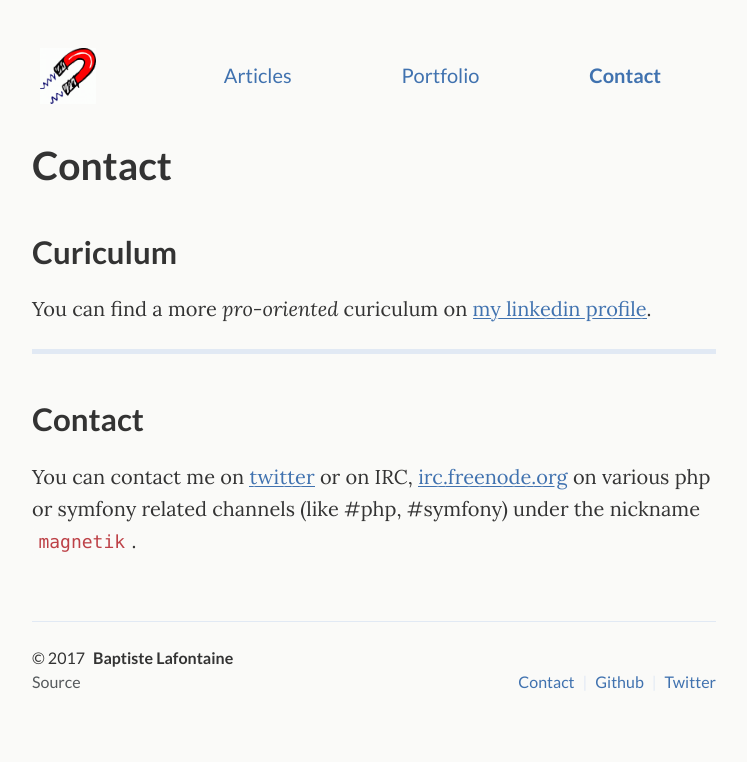
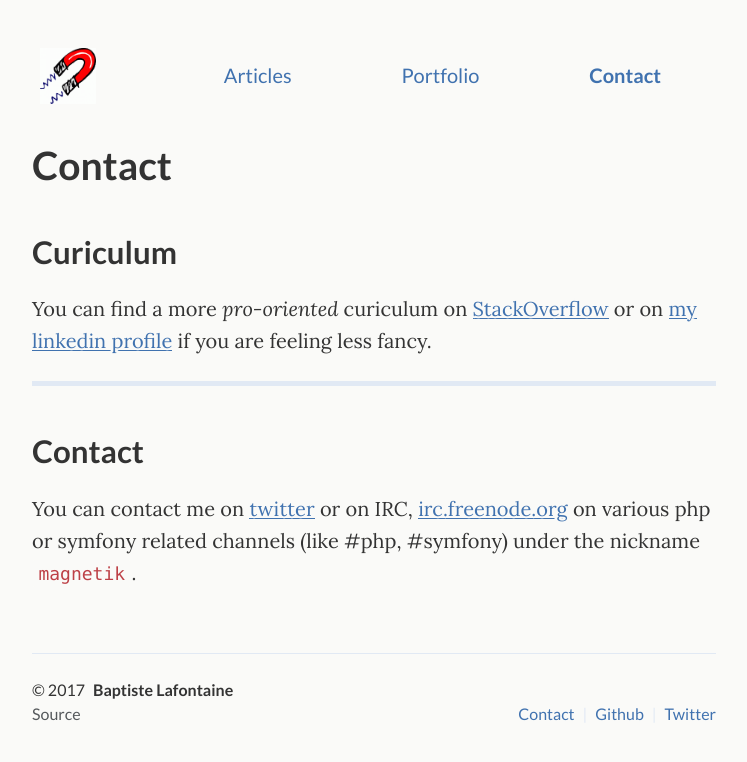
Before and after one commit to magnetik/magnetik.github.io, a Jekyll site: the page built from _pages/contact.md, in a window 1280 px wide. Shown: the top 762 px of the page, without its empty margins (266-1013 px from the left). Built offline with Jekyll 4.4.1, drawn with Linux system fonts in a browser that asks for light colours.

Commit message:
Update contact.md

```diff
--- a/_pages/contact.md
+++ b/_pages/contact.md
@@ -10,7 +10,7 @@ permalink: /contact/
 
 ## Curiculum
 
-You can find a more _pro-oriented_ curiculum on [my linkedin profile](https://fr.linkedin.com/in/baptistelafontaine).
+You can find a more _pro-oriented_ curiculum on [StackOverflow](https://stackoverflow.com/story/baptistelafontaine) or on [my linkedin profile](https://fr.linkedin.com/in/baptistelafontaine) if you are feeling less fancy.
 
 ---
 
```
